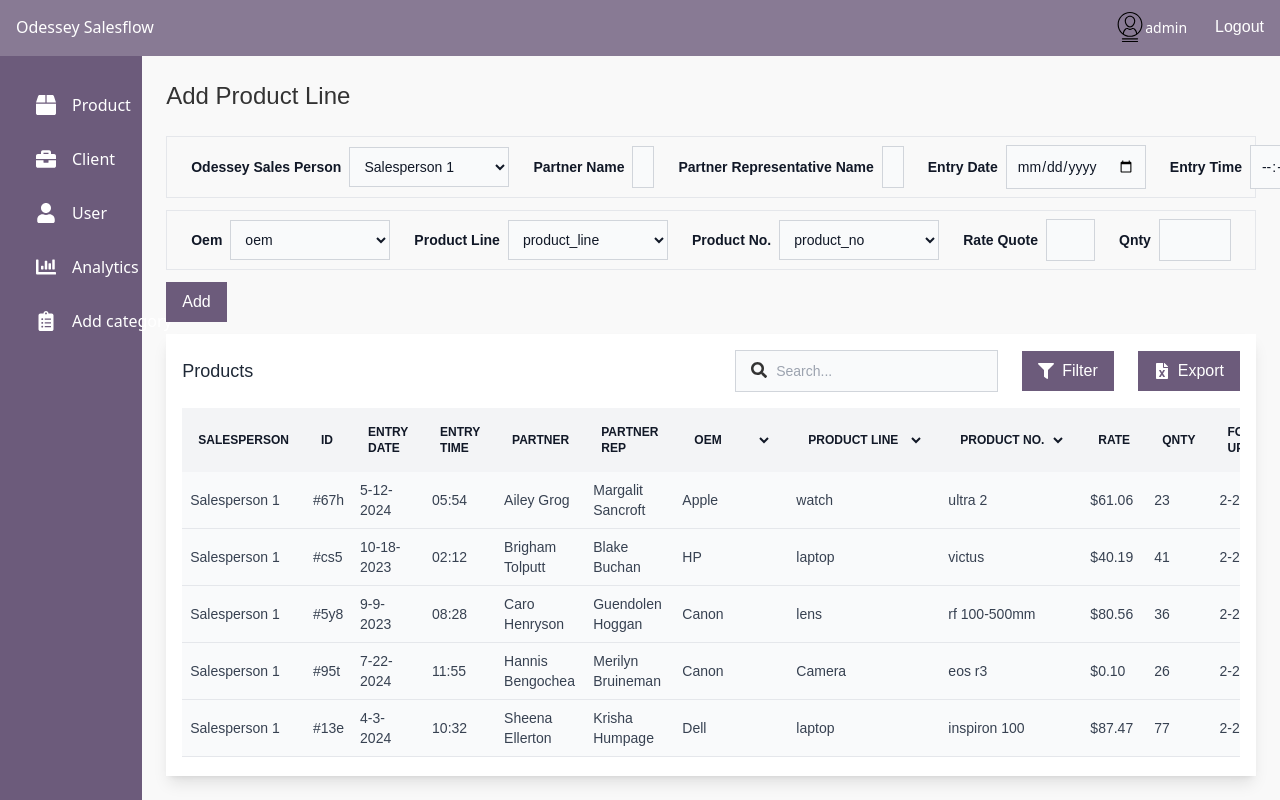
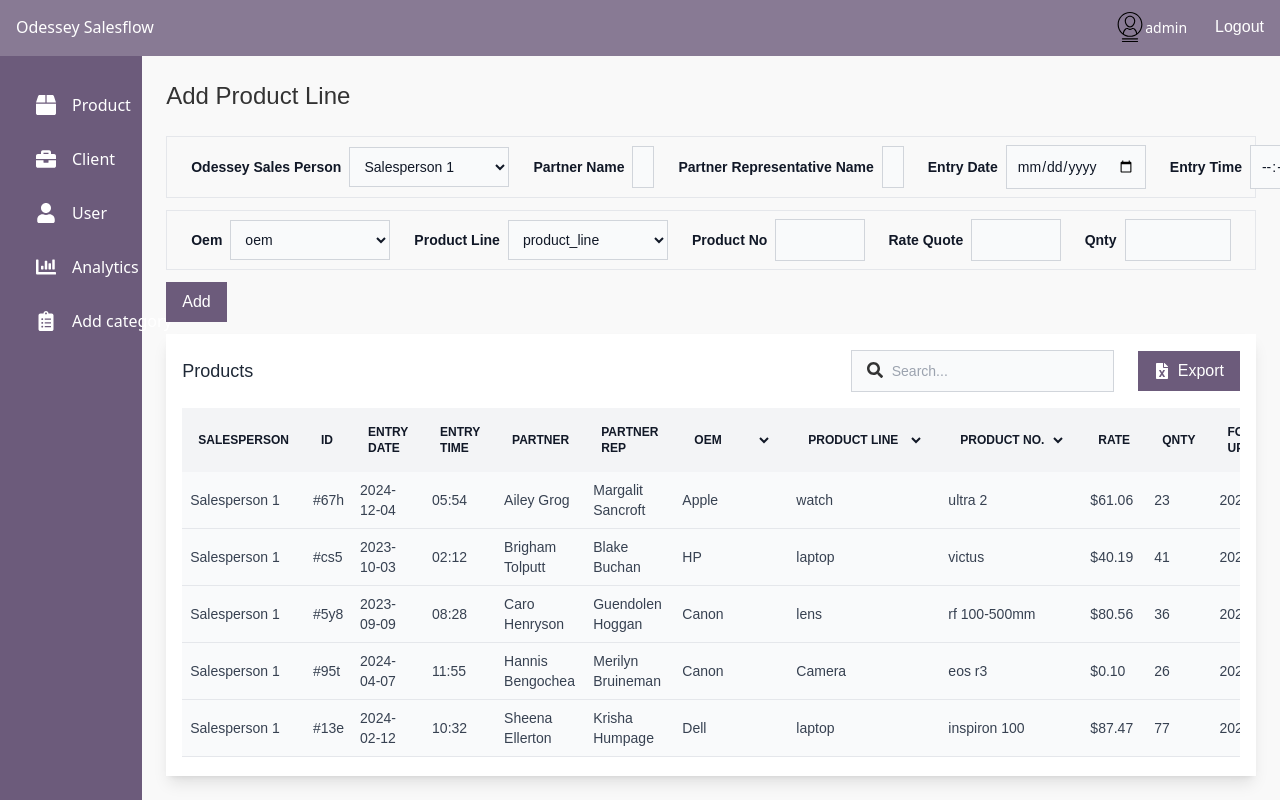
Before and after one commit to theashhar/odyssey-salesflow, a React (Create React App) app in the folder frontend/: page /admin in a window 1280 px wide. Shown: the top 800 px of the page. Built offline with nearby package versions, Linux system fonts and the light colour scheme.

Commit message:
update product changed added

```diff
--- a/frontend/src/components/AddProduct.js
+++ b/frontend/src/components/AddProduct.js
@@ -24,9 +24,14 @@ const initialValues = {
   product_no: "",
   rate_quote: "",
   qnty: "",
-  lead_status: "ongoing",
-  follow_up_date: "",
-  remark: "",
+  follow_up: [
+    {
+      lead_status: "ongoing",
+      follow_up_date: "",
+      remark: "",
+    },
+  ],
+  status: "active",
 };
 
 export default function AddProduct({ type }) {
@@ -118,10 +123,10 @@ export default function AddProduct({ type }) {
           onHandleBlur={handleBlur}
           onHandleChange={handleChange}
         />
-        <Select
-          label="product no."
+        <Input
+          type="text"
+          label="product no"
           name="product_no"
-          options={productNoData}
           value={values.product_no}
           onHandleBlur={handleBlur}
           onHandleChange={handleChange}
--- a/frontend/src/components/User/ExcelExport.js
+++ b/frontend/src/components/User/ExcelExport.js
@@ -5,8 +5,28 @@ import Button from "./Button";
 import { FaFileExcel } from "react-icons/fa";
 
 const ExcelExport = ({ excelData, fileName }) => {
+  function flattenJson(json, parentKey = "", separator = ".") {
+    const result = {};
+    for (const key in json) {
+      const value = json[key];
+      const newKey = parentKey ? `${parentKey}${separator}${key}` : key;
+      if (
+        typeof value === "object" &&
+        value !== null &&
+        !Array.isArray(value)
+      ) {
+        Object.assign(result, flattenJson(value, newKey, separator));
+      } else {
+        result[newKey] = value;
+      }
+    }
+    return result;
+  }
+
   const exportToExcel = () => {
-    const worksheet = XLSX.utils.json_to_sheet(excelData);
+    const flattenedData = excelData.map((item) => flattenJson(item));
+
+    const worksheet = XLSX.utils.json_to_sheet(flattenedData);
     const workbook = XLSX.utils.book_new();
     XLSX.utils.book_append_sheet(workbook, worksheet, "Sheet1");
     const excelBuffer = XLSX.write(workbook, {
--- a/frontend/src/data/products.json
+++ b/frontend/src/data/products.json
@@ -2,7 +2,7 @@
   {
     "sales_person": "Salesperson 1",
     "id": "#67h",
-    "entry_date": "5-12-2024",
+    "entry_date": "2024-12-04",
     "entry_time": "05:54",
     "partner_name": "Ailey Grog",
     "partner_rep_name": "Margalit Sancroft",
@@ -13,7 +13,7 @@
     "qnty": 23,
     "follow_up": [
       {
-        "follow_up_date": "2-22-2024",
+        "follow_up_date": "2024-03-04",
         "lead_status": "failed",
         "remark": "accumsan"
       }
@@ -23,7 +23,7 @@
   {
     "sales_person": "Salesperson 1",
     "id": "#cs5",
-    "entry_date": "10-18-2023",
+    "entry_date": "2023-10-03",
     "entry_time": "02:12",
     "partner_name": "Brigham Tolputt",
     "partner_rep_name": "Blake Buchan",
@@ -34,9 +34,9 @@
     "qnty": 41,
     "follow_up": [
       {
-        "follow_up_date": "2-22-2024",
+        "follow_up_date": "2024-01-20",
         "lead_status": "success",
-        "remark": "accumsan"
+        "remark": "good"
       }
     ],
     "status": "active"
@@ -44,7 +44,7 @@
   {
     "sales_person": "Salesperson 1",
     "id": "#5y8",
-    "entry_date": "9-9-2023",
+    "entry_date": "2023-09-09",
     "entry_time": "08:28",
     "partner_name": "Caro Henryson",
     "partner_rep_name": "Guendolen Hoggan",
@@ -55,9 +55,9 @@
     "qnty": 36,
     "follow_up": [
       {
-        "follow_up_date": "2-22-2024",
+        "follow_up_date": "2024-02-12",
         "lead_status": "ongoing",
-        "remark": "accumsan"
+        "remark": "nice"
       }
     ],
     "status": "active"
@@ -65,7 +65,7 @@
   {
     "sales_person": "Salesperson 1",
     "id": "#95t",
-    "entry_date": "7-22-2024",
+    "entry_date": "2024-04-07",
     "entry_time": "11:55",
     "partner_name": "Hannis Bengochea",
     "partner_rep_name": "Merilyn Bruineman",
@@ -76,9 +76,9 @@
     "qnty": 26,
     "follow_up": [
       {
-        "follow_up_date": "2-22-2024",
+        "follow_up_date": "2020-03-04",
         "lead_status": "failed",
-        "remark": "accumsan"
+        "remark": "bad"
       }
     ],
     "status": "active"
@@ -86,7 +86,7 @@
   {
     "sales_person": "Salesperson 1",
     "id": "#13e",
-    "entry_date": "4-3-2024",
+    "entry_date": "2024-02-12",
     "entry_time": "10:32",
     "partner_name": "Sheena Ellerton",
     "partner_rep_name": "Krisha Humpage",
@@ -97,9 +97,9 @@
     "qnty": 77,
     "follow_up": [
       {
-        "follow_up_date": "2-22-2024",
+        "follow_up_date": "2024-02-22",
         "lead_status": "ongoing",
-        "remark": "accumsan"
+        "remark": "nice"
       }
     ],
     "status": "active"
--- a/frontend/src/features/product/productSlice.js
+++ b/frontend/src/features/product/productSlice.js
@@ -14,12 +14,16 @@ export const productSlice = createSlice({
       return state.filter((product) => product.id !== action.payload);
     },
     editProduct: (state, action) => {
-      console.log(action);
-      const { id } = action.payload;
+      console.log(action.payload);
+      const { id, follow_up_date, lead_status, remark } = action.payload;
       let updatableProduct = state.find((product) => product.id === id);
       if (updatableProduct) {
         // Object.assign(updatableProduct, action.payload);
-        updatableProduct.follow_up.push(action.payload);
+        updatableProduct.follow_up.push({
+          follow_up_date: follow_up_date,
+          lead_status: lead_status,
+          remark: remark,
+        });
       }
     },
     filterProductStatus: (state, action) => {
--- a/frontend/src/pages/User/Product.js
+++ b/frontend/src/pages/User/Product.js
@@ -71,7 +71,6 @@ export default function Product({ type }) {
   const [updateState, setUpdateState] = useState(false);
   const [initialUpdateValues, setUpdateValues] = useState({});
   const [currentCol, setCurrentCol] = useState([0]);
-  const [followUpLength, setFollowUpLength] = useState(1);
 
   //filter data
   const [productLine, setProductLine] = useState(null);
@@ -120,8 +119,8 @@ export default function Product({ type }) {
   //update product
   useEffect(() => {
     const currentRow = products.filter((product) => product.id === updateState);
-    console.log(updateState);
-    console.log(currentRow[0]);
+    // console.log(updateState);
+    // console.log(currentRow[0]);
     setUpdateValues(currentRow[0]);
   }, [updateState]);
 
@@ -138,18 +137,11 @@ export default function Product({ type }) {
       if (values.follow_up.length >= currentCol.length) {
         setCurrentCol((prev) => [...prev, 1]);
       }
+      dispatch(editProduct({ ...values }));
       setUpdateState(false);
-      dispatch(editProduct({ ...values }));
       setModalIsOpen(false);
     },
   });
-
-  useEffect(() => {
-    let list = products.map((product) => product);
-    console.log(list);
-    let updateList = list.filter((li) => li.follow_up);
-    console.log(updateList);
-  }, []);
 
   return (
     <>
@@ -170,9 +162,6 @@ export default function Product({ type }) {
             <form className="searchbar">
               <SearchBox />
             </form>
-            <Button title="filter">
-              <FaFilter />
-            </Button>
             <ExcelExport excelData={products} fileName={"products"} />
           </div>
           {/* product table */}
@@ -385,24 +374,24 @@ export default function Product({ type }) {
               name="lead_status"
               options={leadStatus}
               value={values.follow_up[0].lead_status}
+              onHandleChange={handleChange}
               onHandleBlur={handleBlur}
-              onHandleChange={handleChange}
             />
             <Input
               type="date"
               label="follow up date"
               name="follow_up_date"
               value={values.follow_up[0].follow_up_date}
+              onHandleChange={handleChange}
               onHandleBlur={handleBlur}
-              onHandleChange={handleChange}
             />
             <TextArea
               type="text"
               label="remark"
               name="remark"
               value={values.follow_up[0].remark}
+              onHandleChange={handleChange}
               onHandleBlur={handleBlur}
-              onHandleChange={handleChange}
             />
           </div>
         )}
```
